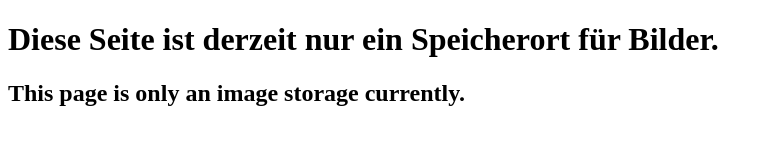
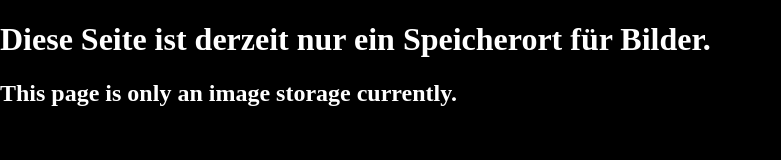
Before and after one commit to MineFlash07/mineflash07.github.io, a plain HTML site: page index.html in a window 1280 px wide. Shown: the whole page, without its empty margins (0-781 px from the left). Drawn offline with Linux system fonts and the light colour scheme.

Commit message:
Included css

```diff
--- a/css/style.css
+++ b/css/style.css
@@ -1,3 +1,6 @@
 body {
+    margin: 0;
+    padding: 0;
     background-color: black;
+    color: white;
 }
--- a/index.html
+++ b/index.html
@@ -8,6 +8,7 @@
     <meta name="author" content="Mineflash07 | Jakob B.">
     <meta property="og:image" content="https://icon-library.net/images/media-icon-png/media-icon-png-9.jpg"/>
     <meta name="description" content="Image storage">
+    <link rel="stylesheet" type="text/css" href="css/style.css">
 </head>
 <body>
     <h1>Diese Seite ist derzeit nur ein Speicherort für Bilder.</h1>
```
